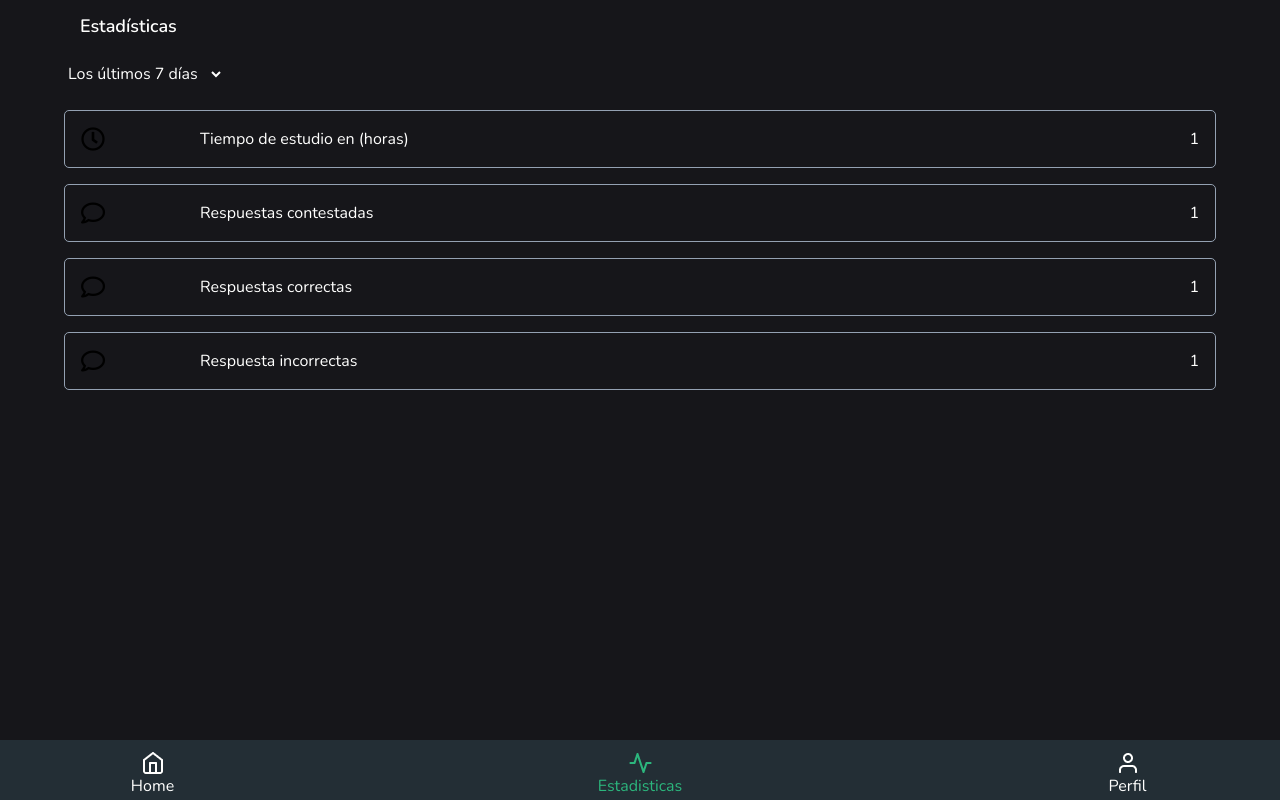
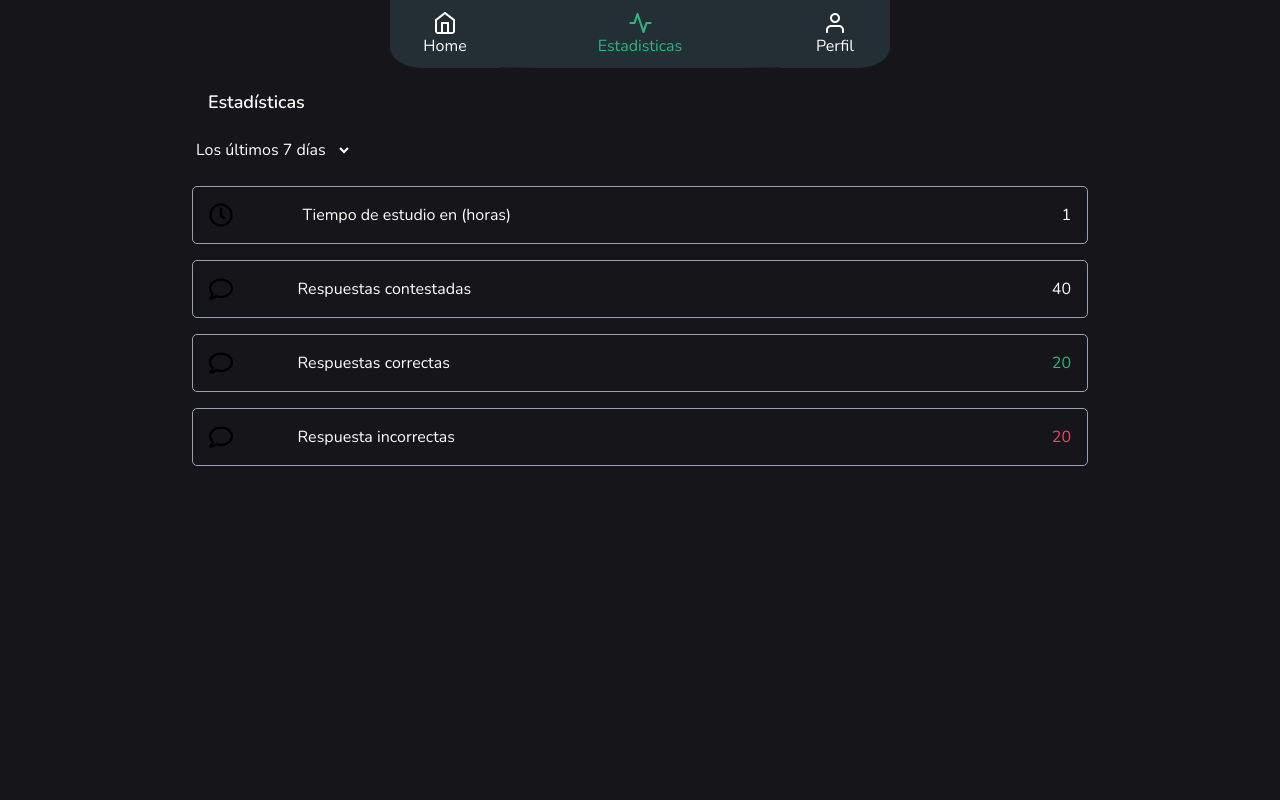
Before and after one commit to Luuchoh/AG_sprint_1, a PHP site: page /src/views/statitics.html in a window 1280 px wide. Run offline with PHP 8.4, Linux system fonts and the light colour scheme; some libraries are stand-ins or nearby versions.

Commit message:
algunos toques a las paginas

```diff
--- a/src/css/navbar.css
+++ b/src/css/navbar.css
@@ -33,6 +33,9 @@
     text-align: center;
     box-sizing: border-box;
 }
+.opcion:hover{
+    color: var(--color-white);
+}
 .opcion .icon{
     display: inline-block;
     width: 100%;
@@ -52,3 +55,71 @@
 .profile{
     color: var(--color-white);
 }
+
+@media (min-width: 600px) {
+    .menu-bar{
+        width: 100vw;
+        background-color: var(--color-black);
+    }
+
+    .menu-bar ul{
+        width: 380px;
+        background-color: var(--color-neutral);
+        position: fixed;
+        bottom: 0px;
+        border-top-left-radius: 25%;
+        border-top-right-radius: 25%;
+        left: 50%;
+        margin-left: -190px;
+        z-index: 0;
+    }
+
+    .menu-bar ul li{
+        background-color: var(--color-neutral);
+    }
+    .li-home{
+        border-top-left-radius: 25%;
+    }
+    .li-profile{
+        border-top-right-radius: 25%;
+    }
+
+
+}
+@media (min-width: 1240px) {
+
+
+    .menu-bar{
+        width: 100vw;
+        background-color: var(--color-black);
+    }
+
+    .menu-bar ul{
+        width: 500px;
+        background-color: var(--color-neutral);
+        position: fixed;
+        top: 0;
+        bottom: initial;
+        border-top-left-radius: 0;
+        border-top-right-radius: 0;
+        border-bottom-left-radius: 30%;
+        border-bottom-right-radius: 30%;
+        left: 50%;
+        margin-left: -250px;
+        z-index: 0;
+    }
+
+    .menu-bar ul li{
+        background-color: var(--color-neutral);
+    }
+    .li-home{
+        border-top-left-radius: 0;
+        border-bottom-left-radius: 30%;
+    }
+    .li-profile{
+        border-top-right-radius: 0;
+        border-bottom-right-radius: 30%;
+    }
+
+
+}
--- a/src/css/statitics-styles.css
+++ b/src/css/statitics-styles.css
@@ -68,3 +68,29 @@ main{
     width: 80%;
     margin: 0;
 }
+.result-correct{
+    color: var(--color-green);
+}
+.result-incorrect{
+    color: var(--color-red);
+}
+
+@media (min-width: 600px) {
+
+    main{
+        width: 80%;
+        margin: auto;
+        background-color: inherit;
+        margin-bottom: 76px;
+    }
+}
+
+@media (min-width: 1280px) {
+
+    main{
+        width: 70%;
+        margin: auto;
+        background-color: inherit;
+        margin-top: 76px;
+    }
+}
--- a/src/views/home.html
+++ b/src/views/home.html
@@ -21,7 +21,7 @@
     <header>
         <nav class="menu-bar">
             <ul>
-                <li>
+                <li class="li-home">
                     <a class="opcion home" href="home.html">
                         <img src="../assets/icon-home-g.png" alt="">
                         <span>home</span>
@@ -33,7 +33,7 @@
                         <span>estadisticas</span>
                     </a>
                 </li>
-                <li>
+                <li class="li-profile">
                     <a class="opcion profile" href="profile.html">
                         <img src="../assets/icon-perfil-w.png" alt="">
                         <span>perfil</span>
--- a/src/views/profile.html
+++ b/src/views/profile.html
@@ -24,7 +24,7 @@
     <header>
         <nav class="menu-bar">
             <ul>
-                <li>
+                <li class="li-home">
                     <a class="opcion home" href="home.html">
                         <img src="../assets/icon-home-w.png" alt="">
                         <span>home</span>
@@ -36,7 +36,7 @@
                         <span>estadisticas</span>
                     </a>
                 </li>
-                <li>
+                <li class="li-profile">
                     <a class="opcion profile" href="profile.html">
                         <img src="../assets/icon-perfil-g.png" alt="">
                         <span>perfil</span>
--- a/src/views/statitics.html
+++ b/src/views/statitics.html
@@ -23,7 +23,7 @@
     <header>
         <nav class="menu-bar">
             <ul>
-                <li>
+                <li class="li-home">
                     <a class="opcion home" href="home.html">
                         <img src="../assets/icon-home-w.png" alt="">
                         <span>home</span>
@@ -35,7 +35,7 @@
                         <span>estadisticas</span>
                     </a>
                 </li>
-                <li>
+                <li class="li-profile">
                     <a class="opcion profile" href="profile.html">
                         <img src="../assets/icon-perfil-w.png" alt="">
                         <span>perfil</span>
@@ -69,21 +69,21 @@
                 <i class="far fa-comment"></i>
                 <p>Respuestas contestadas</p>
                 <div class="result-complete">
-                    <span>1</span>
+                    <span>40</span>
                 </div>
             </div>
             <div class="info-statitics">
                 <i class="far fa-comment"></i>
                 <p>Respuestas correctas</p>
                 <div class="result-correct">
-                    <span>1</span>
+                    <span>20</span>
                 </div>
             </div>
             <div class="info-statitics">
                 <i class="far fa-comment"></i>
                 <p>Respuesta incorrectas</p>
                 <div class="result-incorrect">
-                    <span>1</span>
+                    <span>20</span>
                 </div>
             </div>
         </div>
```
Also changed, not shown: src/css/home-styles.css (+13 -44 lines), src/css/profile-styles.css (+20 -0 lines).
